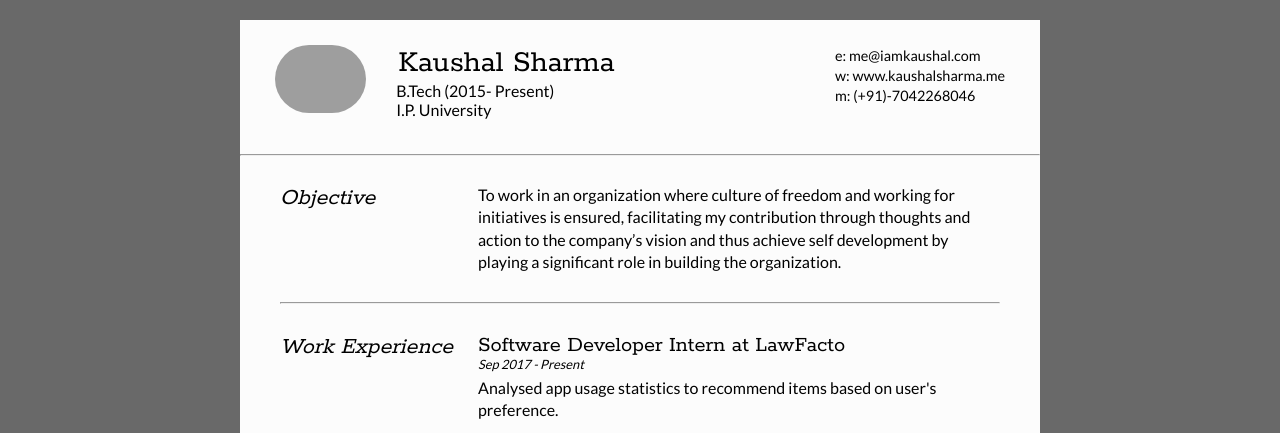
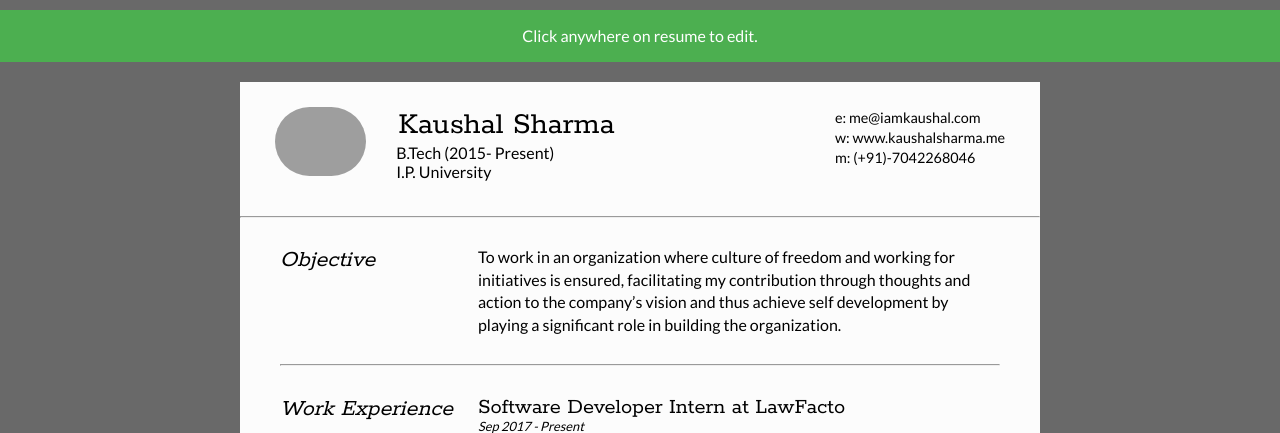
Before and after one commit to iamkaushal/resume-maker, a Flask app: page /resume in a window 1280 px wide. Shown: the top 433 px of the page. Run offline with Flask 2, Linux system fonts and the light colour scheme; some libraries are stand-ins or nearby versions; grey boxes are pictures that could not be loaded.

Commit message:
updated resume

```diff
--- a/templates/resume.html
+++ b/templates/resume.html
@@ -34,8 +34,10 @@
 
 <body id="top">
 
+<!-- <input id = "printbutton"  type="button" onclick="print()" value="Print Your Resume" /> -->
+<p id = "printbutton"   > Click anywhere on resume to edit.</p>
+
 <div contenteditable="True" id="cv" class="instaFade">
-
 
 	<!-- left area -->
 	<div class="mainDetails">
```
